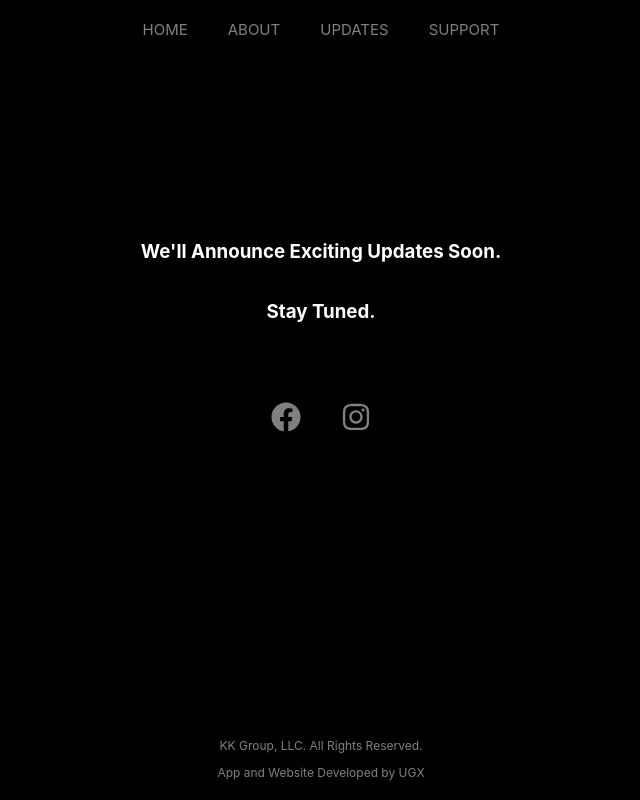
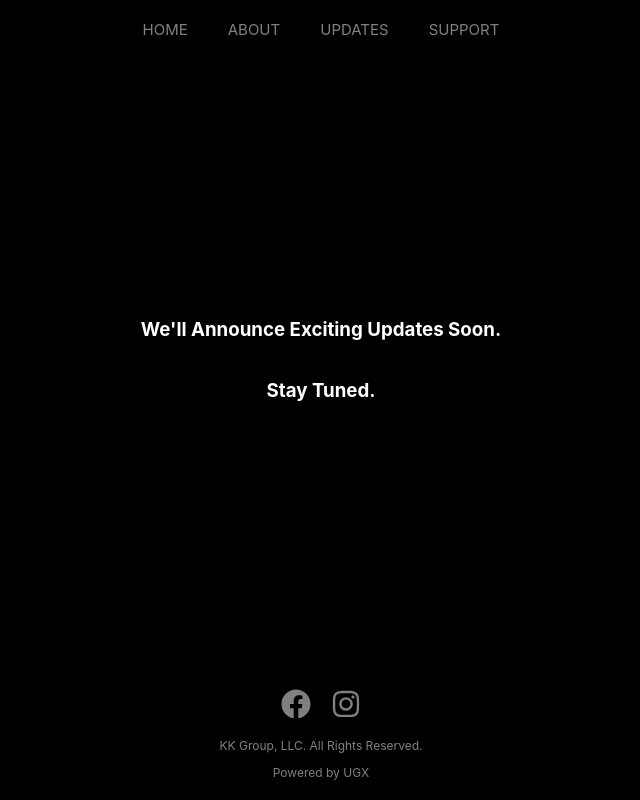
Before and after one commit to Ugonz86/kweensklubweb, a React (Create React App) app: page /updates in a window 1280 px wide. Shown: the whole page, without its empty margins (319-959 px from the left). Built offline with nearby package versions, Linux system fonts and the light colour scheme.

Commit message:
Modify layout

```diff
--- a/src/App.css
+++ b/src/App.css
@@ -149,9 +149,7 @@ h4 {
   bottom: 0;
   right: 0;
   left: 0;
-  background-color: black;
 }
-
 
 .nav {
   font-size: calc(7px + 1vmin);
@@ -173,13 +171,18 @@ h4 {
 }
 
 .iconContainer {
-  margin: 40px;
   font-size: 30px;
+  align-items: center;
+  padding: 0;
+  margin: auto;
+
 }
 
 .icon {
   color: grey;
-  margin: 20px;
+  margin: 0 10px;
+
+  /* margin: 20px; */
   /* border-radius: 30%; */
   /* background: white;
   background: linear-gradient(90deg, red 15%, orange 30%, yellow 45%,green 60%,blue 75%, purple 90%); */
--- a/src/App.js
+++ b/src/App.js
@@ -5,6 +5,7 @@ import AboutUs from "./components/AboutUs";
 import Legal from "./components/Legal";
 import Updates from "./components/Updates";
 import Support from "./components/Support";
+import { FaFacebook, FaInstagram } from "react-icons/fa";
 import "./App.css";
 
 function App() {
@@ -36,8 +37,24 @@ function App() {
         <Route path="support" element={<Support />} />
       </Routes>
       <footer className="footer">
+      <div className="iconContainer">
+        <a
+          href="https://www.facebook.com/KlubKweens1211/"
+          target="_blank"
+          rel="noreferrer"
+        >
+          <FaFacebook className="icon" />
+        </a>
+        <a
+          href="https://www.instagram.com/kweensklub/"
+          target="_blank"
+          rel="noreferrer"
+        >
+          <FaInstagram className="icon" />
+        </a>
+      </div>
         <p>KK Group, LLC. All Rights Reserved.</p>
-        <p>App and Website Developed by UGX</p>
+        <p>Powered by UGX</p>
       </footer>
     </div>
   );
--- a/src/components/Support.js
+++ b/src/components/Support.js
@@ -16,7 +16,7 @@ function Support() {
         send us your inquiries or concerns directly through mobile app's contact
         form.
       </ul> */}
-      <ul>Please email us at kweensklub1211@gmail.com for any questions or business inquiries</ul>
+      <ul>Please email us at kweensklub1211@gmail.com with any questions or business inquiries</ul>
       <h4>Location</h4>
       <ul>1211 Av. Manuel Fernández Juncos, San Juan, Puerto Rico 00907</ul>
       <h4>Hours</h4>
--- a/src/components/Updates.js
+++ b/src/components/Updates.js
@@ -1,5 +1,5 @@
 import React from "react";
-import { FaFacebook, FaInstagram } from "react-icons/fa";
+// import { FaFacebook, FaInstagram } from "react-icons/fa";
 import "../App.css";
 
 function Updates() {
@@ -7,7 +7,7 @@ function Updates() {
     <div className="updates">
       <h3>We'll Announce Exciting Updates Soon.</h3>
       <h3>Stay Tuned.</h3>
-      <div className="iconContainer">
+      {/* <div className="iconContainer">
         <a
           href="https://www.facebook.com/KlubKweens1211/"
           target="_blank"
@@ -22,7 +22,7 @@ function Updates() {
         >
           <FaInstagram className="icon" />
         </a>
-      </div>
+      </div> */}
     </div>
   );
 }
```
